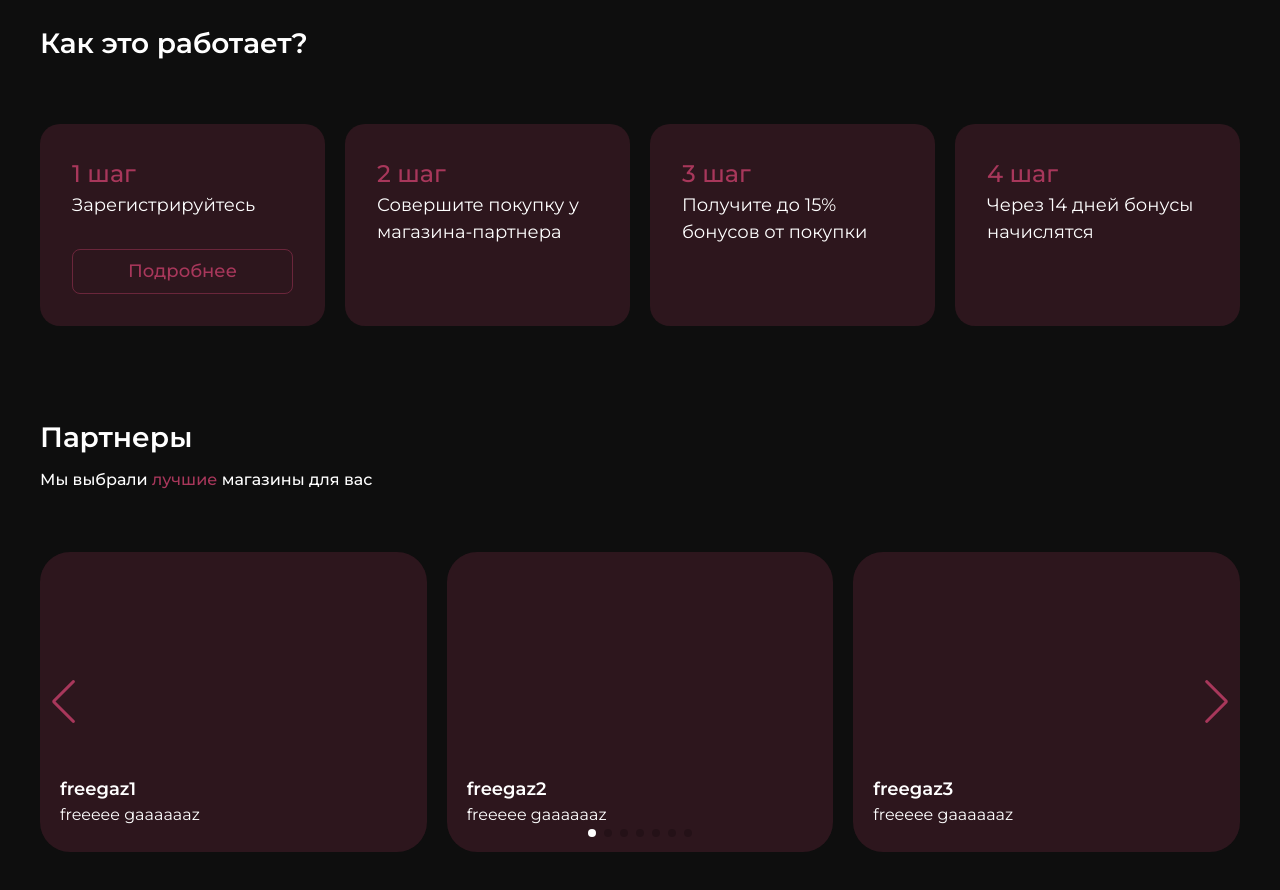
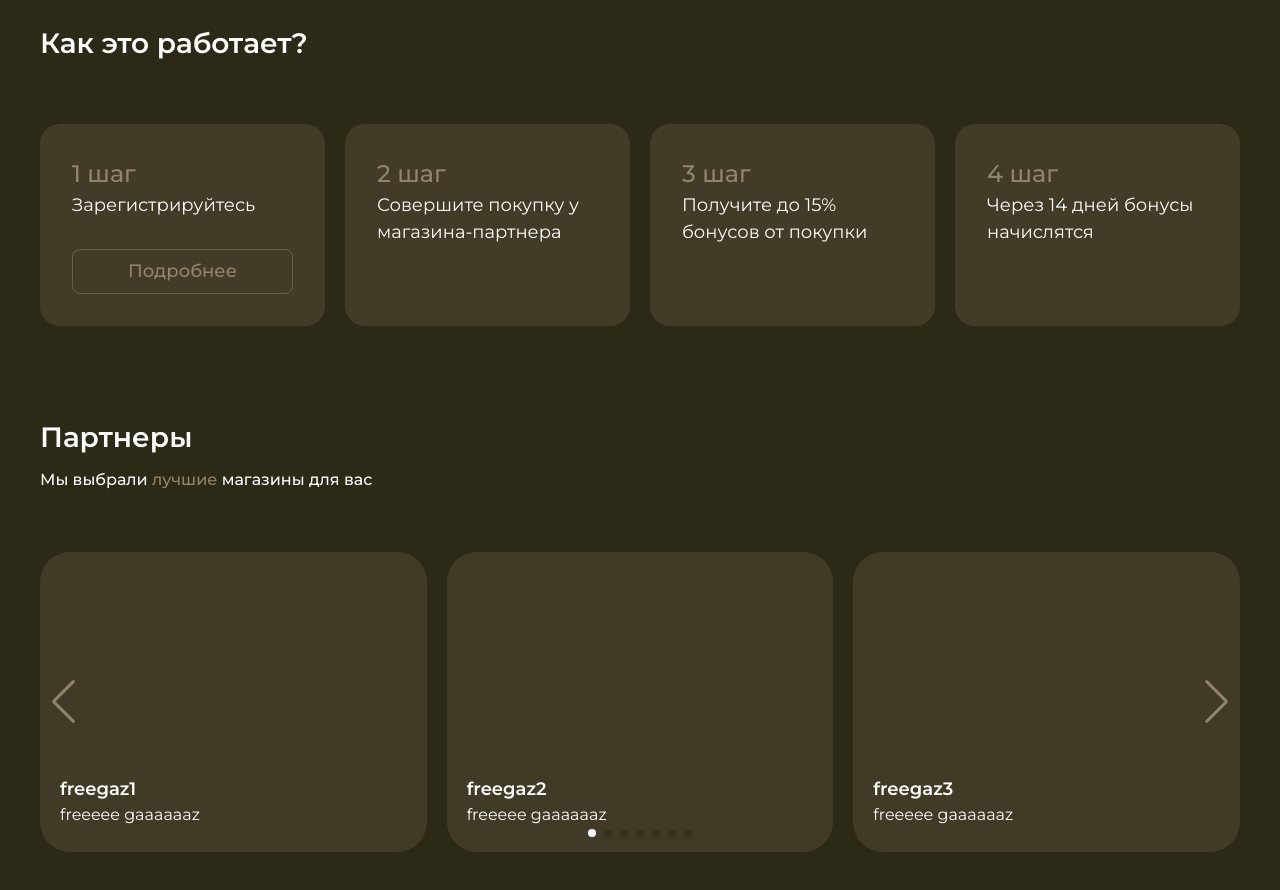
Before and after one commit to PAnanasik/landing, a Next.js app: page /client in a window 1280 px wide. Shown: the part 1860-2750 px from the top of the page. Built offline with nearby package versions, Linux system fonts and the light colour scheme.

Commit message:
new palette

```diff
--- a/app/globals.css
+++ b/app/globals.css
@@ -7,7 +7,8 @@ html {
 }
 
 body {
-  background: #0e0e0e;
+  /* background: #0e0e0e; */
+  background: #2C2916;
   color: #fff;
   overflow-x: hidden;
 }
@@ -101,11 +102,12 @@ body {
 }
 
 .swiper-button-next::after {
-  color: #a8375b;
+  color: #948369;
 }
 
 .swiper-button-prev::after {
-  color: #a8375b;
+  /* color: #a8375b; */
+  color: #948369;
 }
 
 .swiper-pagination-bullet-active {
--- a/components-client/FaqSlider.tsx
+++ b/components-client/FaqSlider.tsx
@@ -35,7 +35,7 @@ const FaqSlider = () => {
             <p className="">Как и где получить кэшбек?</p>
           </div>
           <div
-            className="bg-primary flex w-full p-4 items-center rounded-t-[8px] rounded-l-[8px] sm:max-w-[500px] mt-[30px] min-h-[40px]
+            className="bg-partner flex w-full p-4 items-center rounded-t-[8px] rounded-l-[8px] sm:max-w-[500px] mt-[30px] min-h-[40px]
                 sm:absolute right-[45px]"
           >
             <p className="">
@@ -59,7 +59,7 @@ const FaqSlider = () => {
             <p className="">Как тратить кэшбек?</p>
           </div>
           <div
-            className="bg-primary flex w-full p-4 items-center rounded-t-[8px] rounded-l-[8px] sm:max-w-[500px] mt-[30px] min-h-[40px]
+            className="bg-partner flex w-full p-4 items-center rounded-t-[8px] rounded-l-[8px] sm:max-w-[500px] mt-[30px] min-h-[40px]
                 sm:absolute right-[45px]"
           >
             <p>В любом магазине партнёра до 99% от общей суммы покупки</p>
@@ -72,7 +72,7 @@ const FaqSlider = () => {
             <p className="">Почему магазин платит кэшбек? Где подвох?</p>
           </div>
           <div
-            className="bg-primary flex w-full p-4 items-center rounded-t-[8px] rounded-l-[8px] sm:max-w-[500px] mt-[30px] min-h-[40px]
+            className="bg-partner flex w-full p-4 items-center rounded-t-[8px] rounded-l-[8px] sm:max-w-[500px] mt-[30px] min-h-[40px]
                 sm:absolute right-[45px]"
           >
             <p className="">
@@ -87,7 +87,7 @@ const FaqSlider = () => {
             <p className="">Сколько я получу?</p>
           </div>
           <div
-            className="bg-primary flex w-full p-4 items-center rounded-t-[8px] rounded-l-[8px] sm:max-w-[500px] mt-[30px] min-h-[40px]
+            className="bg-partner flex w-full p-4 items-center rounded-t-[8px] rounded-l-[8px] sm:max-w-[500px] mt-[30px] min-h-[40px]
                 sm:absolute right-[45px]"
           >
             <p className="">
@@ -103,7 +103,7 @@ const FaqSlider = () => {
             <p className="">Зачем мне кэшбек, если я могу получить скидку?</p>
           </div>
           <div
-            className="bg-primary flex w-full p-4 items-center rounded-t-[8px] rounded-l-[8px] sm:max-w-[500px] mt-[30px] min-h-[40px]
+            className="bg-partner flex w-full p-4 items-center rounded-t-[8px] rounded-l-[8px] sm:max-w-[500px] mt-[30px] min-h-[40px]
                 sm:absolute right-[45px]"
           >
             <p className="">
@@ -118,7 +118,7 @@ const FaqSlider = () => {
             <p className="">Думаю, мне стоит попробовать</p>
           </div>
           <div
-            className="bg-primary flex w-full p-4 items-center rounded-t-[8px] rounded-l-[8px] sm:max-w-[500px] mt-[30px] min-h-[40px]
+            className="bg-partner flex w-full p-4 items-center rounded-t-[8px] rounded-l-[8px] sm:max-w-[500px] mt-[30px] min-h-[40px]
                 sm:absolute right-[45px]"
           >
             <div className="">
--- a/components-partner/Community.tsx
+++ b/components-partner/Community.tsx
@@ -34,7 +34,7 @@ const Community = () => {
               className="sr-only peer"
               onClick={() => setActive(!active)}
             />
-            <div className="w-11 h-6 bg-gray-200 peer-focus:outline-none peer-focus:ring-4 peer-focus:ring-blue-300 dark:peer-focus:ring-[#3F1E26] rounded-full peer dark:bg-gray-700 peer-checked:after:translate-x-full peer-checked:after:border-white after:content-[''] after:absolute after:top-[2px] after:left-[2px] after:bg-white after:border-gray-300 after:border after:rounded-full after:h-5 after:w-5 after:transition-all dark:border-gray-600 peer-checked:bg-[#A8375B]"></div>
+            <div className="w-11 h-6 peer-focus:outline-none peer-focus:ring-4 peer-focus:ring-[#3F1E26] rounded-full peer bg-gray-400 peer-checked:after:translate-x-full peer-checked:after:border-white after:content-[''] after:absolute after:top-[2px] after:left-[2px] after:bg-white after:border-gray-300 after:border after:rounded-full after:h-5 after:w-5 after:transition-all border-gray-600 peer-checked:bg-[#948369]"></div>
             <span
               className={`${
                 active
--- a/tailwind.config.ts
+++ b/tailwind.config.ts
@@ -10,12 +10,18 @@ const config: Config = {
   theme: {
     extend: {
       colors: {
-        primary: "#A8375B",
-        background: "#3F1E26",
-        dark: "#171314",
-        hover: "#B6345E",
-        client: "#FF5675",
-        partner: "#FF1B44",
+        // primary: "#A8375B",
+        primary: "#948369",
+        // background: "#3F1E26",
+        background: "#948369",
+        // dark: "#171314",
+        dark: "#6E3927",
+        // hover: "#B6345E",
+        hover: "#6E3927",
+        // client: "#FF5675",
+        client: "#605C3F",
+        // partner: "#FF1B44",
+        partner: "#35321D",
       },
       screens: {
         xs: "480px",
```
